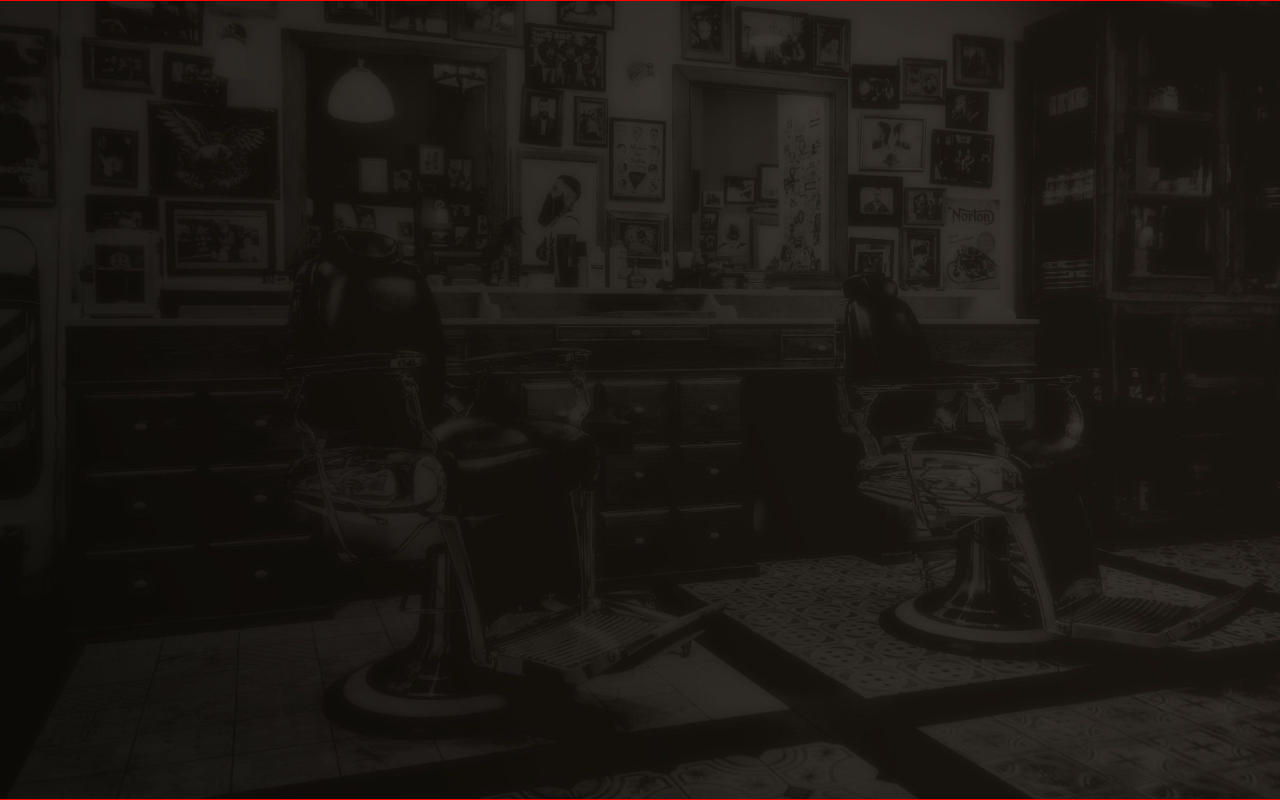
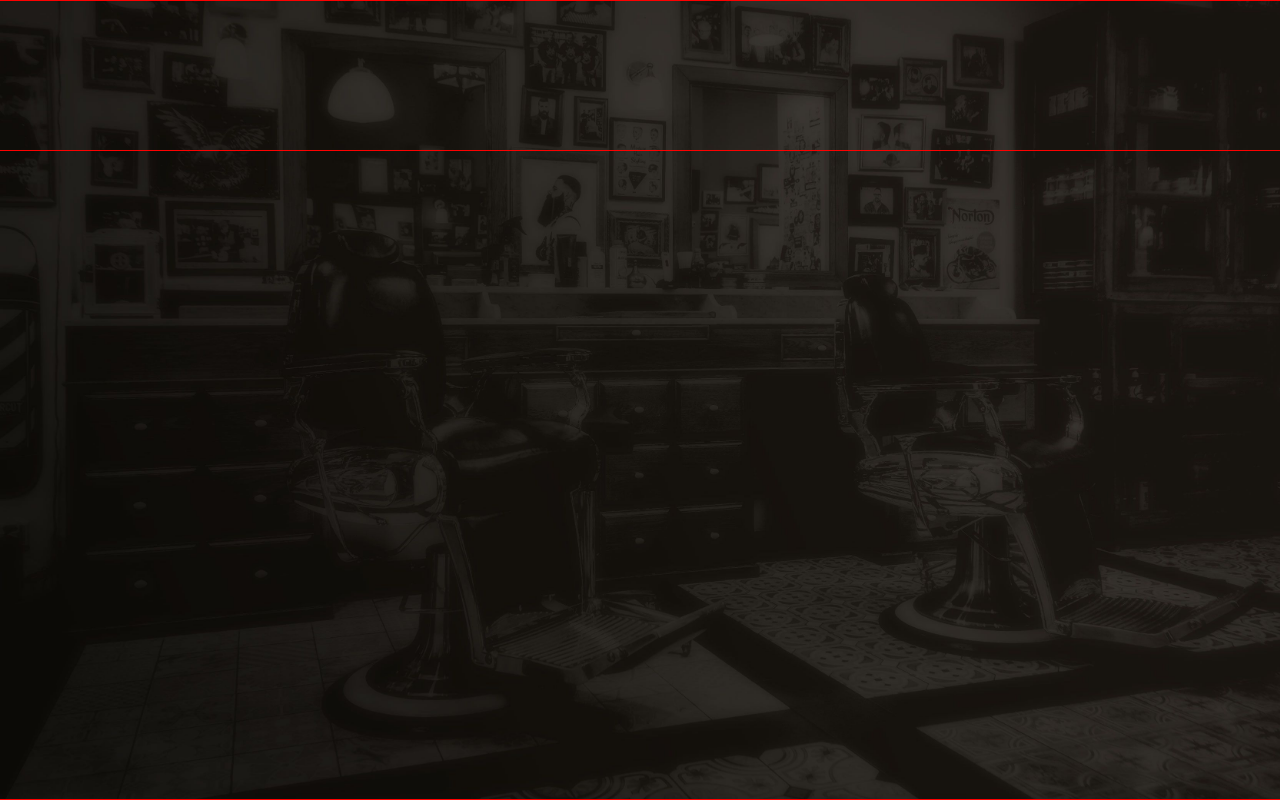
Before and after one commit to ruggerifrancesco/proj-html-vuejs, a Vue app: page / in a window 1280 px wide. Shown: the top 800 px of the page. Built offline with nearby package versions, Linux system fonts and the light colour scheme.

Commit message:
chnaged settings to match viewport handling nav and header

```diff
--- a/src/App.vue
+++ b/src/App.vue
@@ -1,5 +1,5 @@
 <template>
-    <div class="wrapper">
+    <div class="wrapper-app">
       <AppHeader />
       <AppMain />
       <AppFooter />
@@ -26,7 +26,7 @@ export default {
 @import "bootstrap/scss/bootstrap";
 @import "./styles/general.scss";
 
-  .wrapper {
+  .wrapper-app {
     position: relative;
   }
 
--- a/src/components/AppHeader.vue
+++ b/src/components/AppHeader.vue
@@ -23,7 +23,14 @@ export default {
 @use '../styles/partials/_variables.scss' as *;
 
     header {
+        margin-top: 150px;
         min-height: calc(100vh);
         @include background ('../assets/hero/avadabarbers-homepage-hero-bg.jpg', cover, left top, transparent);
     }
+
+    @media screen and (min-width: 1024px) {
+        header {
+            margin-top: 0;
+        }
+    }
 </style>
--- a/src/components/header-related/NavBarComponent.vue
+++ b/src/components/header-related/NavBarComponent.vue
@@ -10,5 +10,18 @@ export default {
 }
 </script>
 <style lang="scss" scoped>
+    nav {
+        height: 150px;
+        background-color: black;
+        position: fixed;
+        left: 0;
+        right: 0;
+        top: 0;
+    }
 
+    @media screen and (min-width: 1024px) {
+        nav {
+            background-color: transparent;
+        }
+    }
 </style>
--- a/src/styles/general.scss
+++ b/src/styles/general.scss
@@ -15,3 +15,7 @@ body {
 h1,h2,h3,h4,h5,h6 {
     font-family: 'Abril Fatface', cursive;
 }
+
+.wrapper-container {
+    max-width: 1600px;
+}
```
